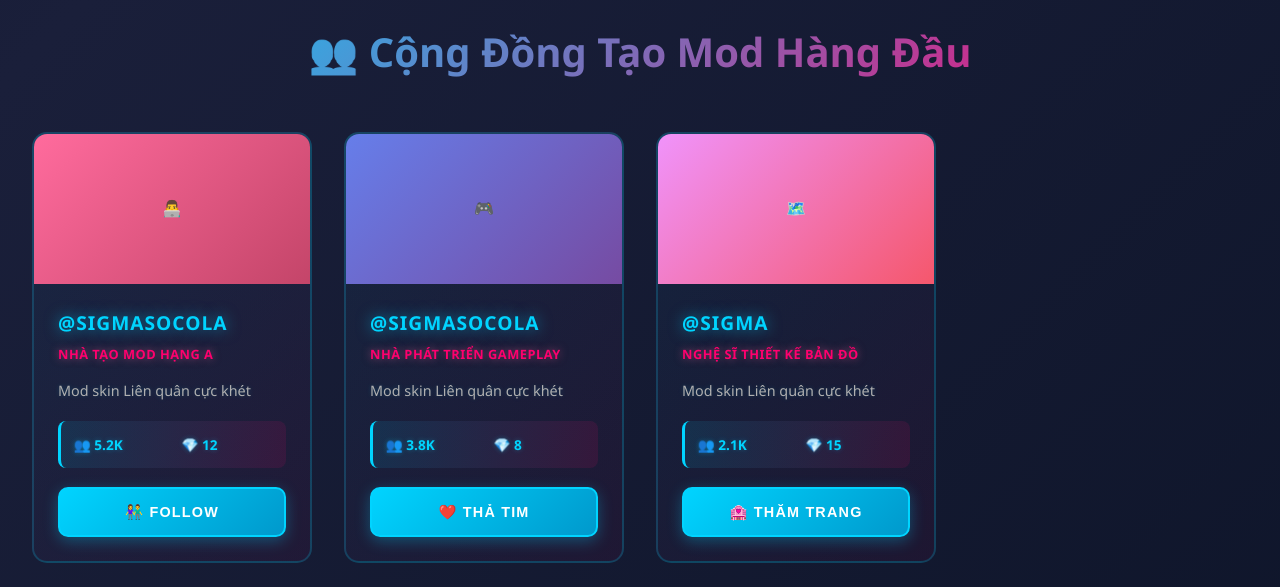
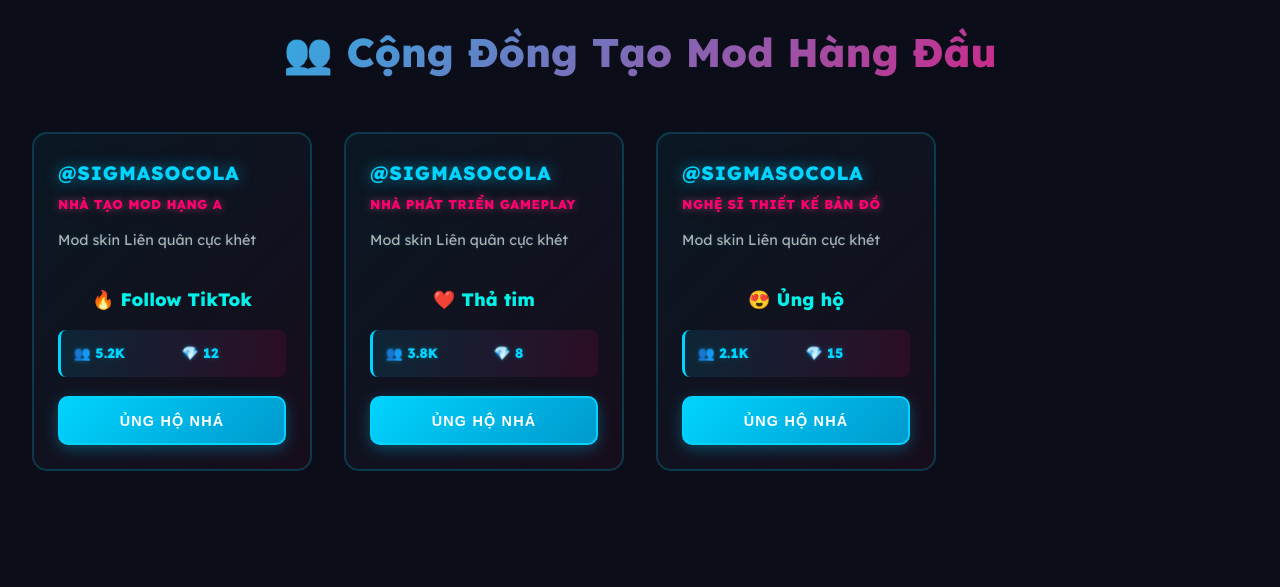
Before and after one commit to ducsaygex1-code/dvdmod, a plain HTML site: page index.html in a window 1280 px wide. Shown: the part 2160-2747 px from the top of the page. Drawn offline with Linux system fonts and the light colour scheme.

Commit message:
Cập nhật đúng tài khoản và code mới

```diff
--- a/index.html
+++ b/index.html
@@ -4,19 +4,59 @@
     <meta charset="UTF-8">
     <meta name="viewport" content="width=device-width, initial-scale=1.0">
     <title> - Mod Skin Khét Nhất VN</title>
+        <link rel="icon" type="image/png" sizes="32x32" href="sigma.png">
+    <link rel="apple-touch-icon" href="sigma.png">
     <style>
+
+       @import url('https://fonts.googleapis.com/css2?family=Lexend:wght@400;600;800&display=swap');
+
     * {
         margin: 0;
         padding: 0;
         box-sizing: border-box;
     }
+
     body {
-            font-family: 'Poppins', 'Segoe UI', sans-serif;
+        /* Đổi sang font Lexend cho hiện đại */
+        font-family: 'Lexend', sans-serif;
         line-height: 1.6;
-            color: #e0e0e0;
-            background: linear-gradient(135deg, #0a0e27 0%, #1a1f3a 50%, #0d1428 100%);
-            min-height: 100vh;
-        }
+        color: #ffffff;
+        background: #0b0e18; /* Màu nền tối để phù hợp với Card */
+    }
+
+    .follow-tiktok-link {
+    display: block;               /* Ép xuống dòng riêng */
+    text-align: center;           /* Căn giữa */
+    text-decoration: none !important; /* Bỏ gạch chân hoàn toàn */
+    font-size: 18px;              /* To lên theo ý bạn */
+    font-weight: 800;             /* Đậm nét */
+    color: #00f2ea !important;    /* Màu xanh neon cực sáng */
+    margin: 15px 0;               /* Khoảng cách trên dưới để không dính chữ */
+    transition: 0.3s;
+}
+
+    .follow-tiktok-link:hover {
+    color: #ff0050 !important;    /* Đổi sang màu hồng TikTok khi di chuột */
+    transform: scale(1.1);        /* Hiệu ứng phóng to nhẹ */
+}
+
+    /* 3. Tối ưu font chữ cho Card và tiêu đề */
+    .card-title {
+        font-weight: 800;
+        letter-spacing: 0.5px;
+        color: #00d2ff;
+        text-transform: uppercase;
+    }
+
+    .header-container h1 {
+        font-weight: 800;
+        background: linear-gradient(to right, #ff0050, #00d2ff);
+        -webkit-background-clip: text;
+        -webkit-text-fill-color: transparent;
+        text-align: center;
+        padding: 20px 0;
+    }
+
         body {
            cursor:url('c:\Users\minhh\Downloads\606480966_1415790113309922_645491935062194809_n-removebg-preview.png') 64 64, auto;
  }
@@ -1626,63 +1666,60 @@ body {
         <div class="mods-grid">
             <!-- Creator 1 -->
             <div class="creator-card">
-                <div class="creator-thumbnail" onclick="redirectTo('https://www.tiktok.com/@socolasigma1?_r=1&_t=ZS-92unE8yKOR8')">
-                    👨‍💻
-                </div>
                 <div class="creator-info">
                     <div class="creator-name">@SigmaSocola</div>
                     <div class="creator-role">Nhà Tạo Mod Hạng A</div>
                     <div class="creator-description">
                         Mod skin Liên quân cực khét
                     </div>
+                     <a href="https://www.tiktok.com/@socolasigma1?_r=1&_t=ZS-92unE8yKOR8" class="follow-tiktok-link">🔥 Follow TikTok</a>
                     <div class="creator-stats">
                         <div class="creator-stat">👥 5.2K</div>
                         <div class="creator-stat">💎 12</div>
                     </div>
                     <button class="creator-btn" onclick="redirectTo('https://www.tiktok.com/@socolasigma1?_r=1&_t=ZS-92unE8yKOR8')">
-                        👫 Follow
+                        Ủng hộ nhá
                     </button>
                 </div>
             </div>
 
             <!-- Creator 2 -->
             <div class="creator-card">
-                <div class="creator-thumbnail gameplay" onclick="redirectTo('https://www.tiktok.com/@socolasigma1?_r=1&_t=ZS-92unE8yKOR8')">
-                    🎮
-                </div>
+
                 <div class="creator-info">
                     <div class="creator-name">@SigMaSocola</div>
                     <div class="creator-role">Nhà Phát Triển Gameplay</div>
                     <div class="creator-description">
                        Mod skin Liên quân cực khét
                     </div>
+                     <a href="https://www.tiktok.com/@socolasigma1?_r=1&_t=ZS-92unE8yKOR8" class="follow-tiktok-link">❤️ Thả tim </a>
                     <div class="creator-stats">
                         <div class="creator-stat">👥 3.8K</div>
                         <div class="creator-stat">💎 8</div>
                     </div>
                     <button class="creator-btn" onclick="redirectTo('https://www.tiktok.com/@socolasigma1?_r=1&_t=ZS-92unE8yKOR8')">
-                        ❤️ Thả Tim
+                        Ủng hộ nhá
                     </button>
                 </div>
             </div>
 
             <!-- Creator 3 -->
             <div class="creator-card">
-                <div class="creator-thumbnail map" onclick="redirectTo('https://www.tiktok.com/@socolasigma1?_r=1&_t=ZS-92unE8yKOR8')">
-                    🗺️
-                </div>
+
+
                 <div class="creator-info">
-                    <div class="creator-name">@Sigma</div>
+                    <div class="creator-name">@SigMaSocola</div>
                     <div class="creator-role">Nghệ Sĩ Thiết Kế Bản Đồ</div>
                     <div class="creator-description">
                         Mod skin Liên quân cực khét
                     </div>
+                     <a href="https://www.tiktok.com/@socolasigma1?_r=1&_t=ZS-92unE8yKOR8" class="follow-tiktok-link"> 😍 Ủng hộ </a>
                     <div class="creator-stats">
                         <div class="creator-stat">👥 2.1K</div>
                         <div class="creator-stat">💎 15</div>
                     </div>
                     <button class="creator-btn" onclick="redirectTo('https://www.tiktok.com/@socolasigma1?_r=1&_t=ZS-92unE8yKOR8')">
-                        🏩 Thăm Trang
+                        Ủng hộ nhá
                     </button>
                 </div>
             </div>
```
Also changed, not shown: sigma.png (added). Lines whose indentation alone changed are shown as unchanged.
